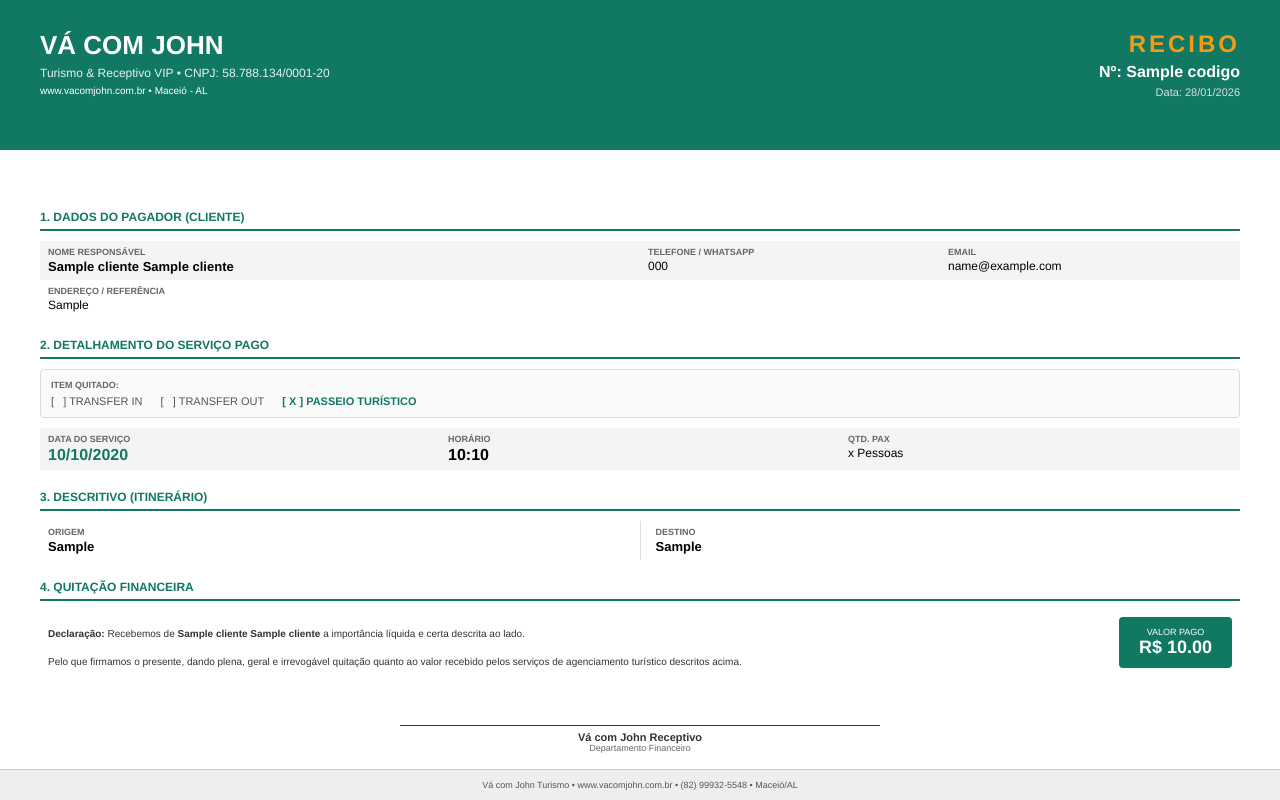
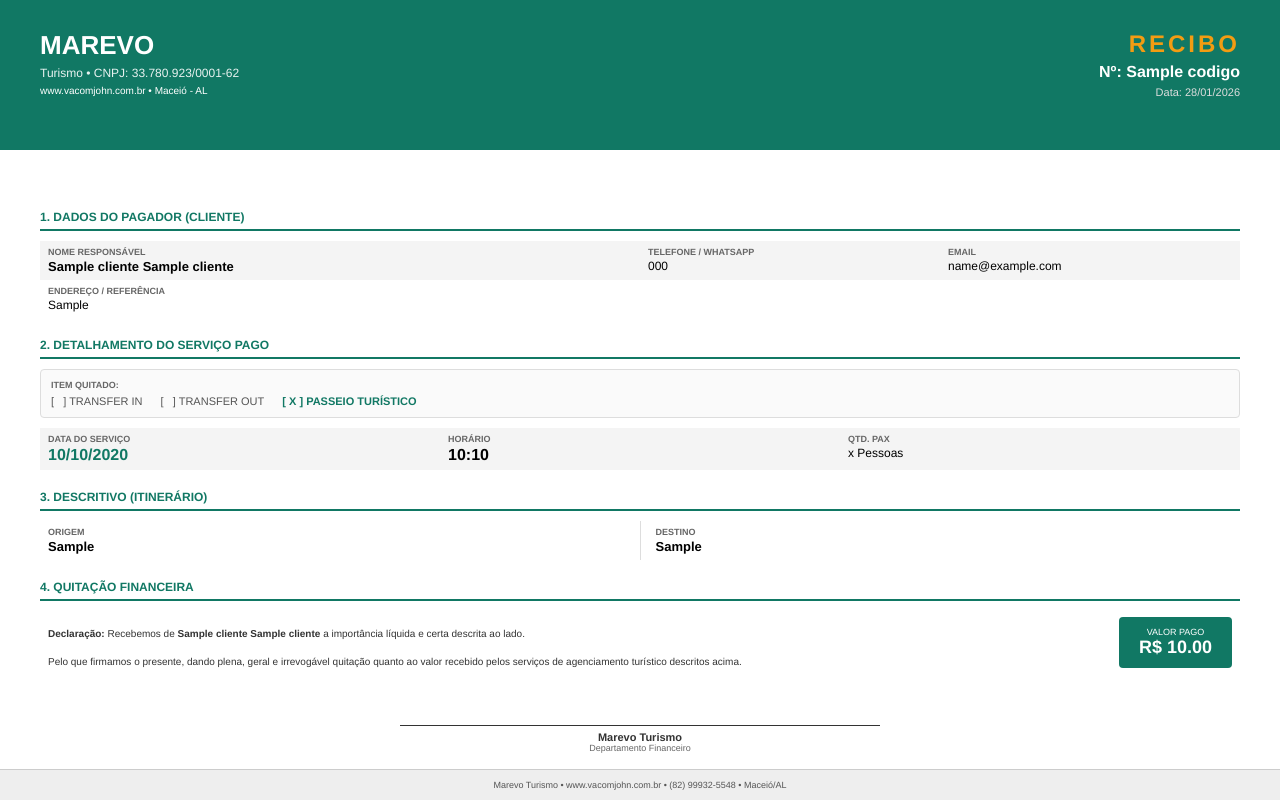
Before and after one commit to johnvictoral/maceio_tour, a Django app: template dashboard/templates/dashboard/recibo_pagamento.html in a window 1280 px wide. Run offline with Django 5.2, Linux system fonts and the light colour scheme; the template is opened without the code that fills it: most values are stand-ins (such as "Sample title", 1, 10 or a date in 2020).

Commit message:
mudando os nomespara marevos

```diff
--- a/dashboard/templates/dashboard/recibo_pagamento.html
+++ b/dashboard/templates/dashboard/recibo_pagamento.html
@@ -106,8 +106,8 @@
 
     <div class="header-bg">
         <div style="float: left;">
-            <div class="company-title">Vá com John</div>
-            <div class="company-subtitle">Turismo & Receptivo VIP • CNPJ: 58.788.134/0001-20</div>
+            <div class="company-title">Marevo</div>
+            <div class="company-subtitle">Turismo  • CNPJ: 33.780.923/0001-62</div>
             <div style="font-size: 10px; margin-top: 5px;">www.vacomjohn.com.br • Maceió - AL</div>
         </div>
 
@@ -229,14 +229,14 @@
 
         <div class="signature-area">
             <div class="sig-line"></div>
-            <div style="font-size: 11px; font-weight: bold;">Vá com John Receptivo</div>
+            <div style="font-size: 11px; font-weight: bold;">Marevo Turismo</div>
             <div style="font-size: 9px; color: #666;">Departamento Financeiro</div>
         </div>
 
     </div>
 
     <div class="footer-bar">
-        Vá com John Turismo • www.vacomjohn.com.br • (82) 99932-5548 • Maceió/AL
+        Marevo Turismo • www.vacomjohn.com.br • (82) 99932-5548 • Maceió/AL
     </div>
 
 </body>
```
Also changed, not shown: dashboard/templates/dashboard/voucher_email.html (+4 -4 lines), dashboard/templates/dashboard/voucher_pdf.html (+4 -4 lines).
